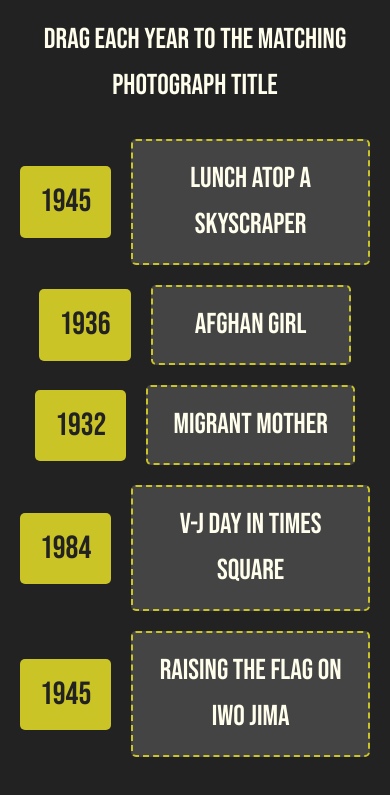
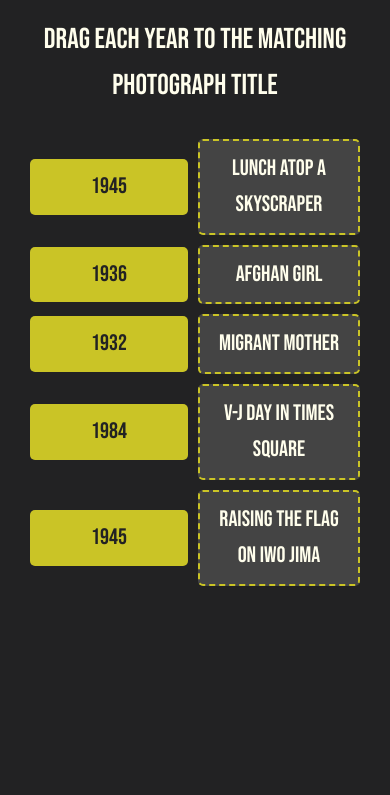
Before and after one commit to isobelrosesmith/HTML5-Interaction, a plain HTML site: page index.html in a window 390 px wide. Shown: the part 5340-6135 px from the top of the page. After the commit the page ends 6016 px from the top, so only its background shows below. Drawn offline with Linux system fonts and the light colour scheme.

Commit message:
drag drop mobile friendly

```diff
--- a/style.css
+++ b/style.css
@@ -522,3 +522,27 @@ html {
 #restart-drag-drop:hover {
   background: #CAC426;
 }
+
+/* mobile adjusts */
+@media (max-width: 768px) {
+  .drag-drop-container {
+    width: 100%;
+    gap: 10px;
+    padding: 0 10px;
+  }
+
+  .drag-drop-pair {
+    flex-direction: row;
+    justify-content: space-between;
+    align-items: center;
+    gap: 10px;
+    width: 100%;
+  }
+
+  .draggable, .dropzone {
+    flex: 1;
+    font-size: 1.4rem;
+    min-width: auto;
+    padding: 10px;
+  }
+}
```
